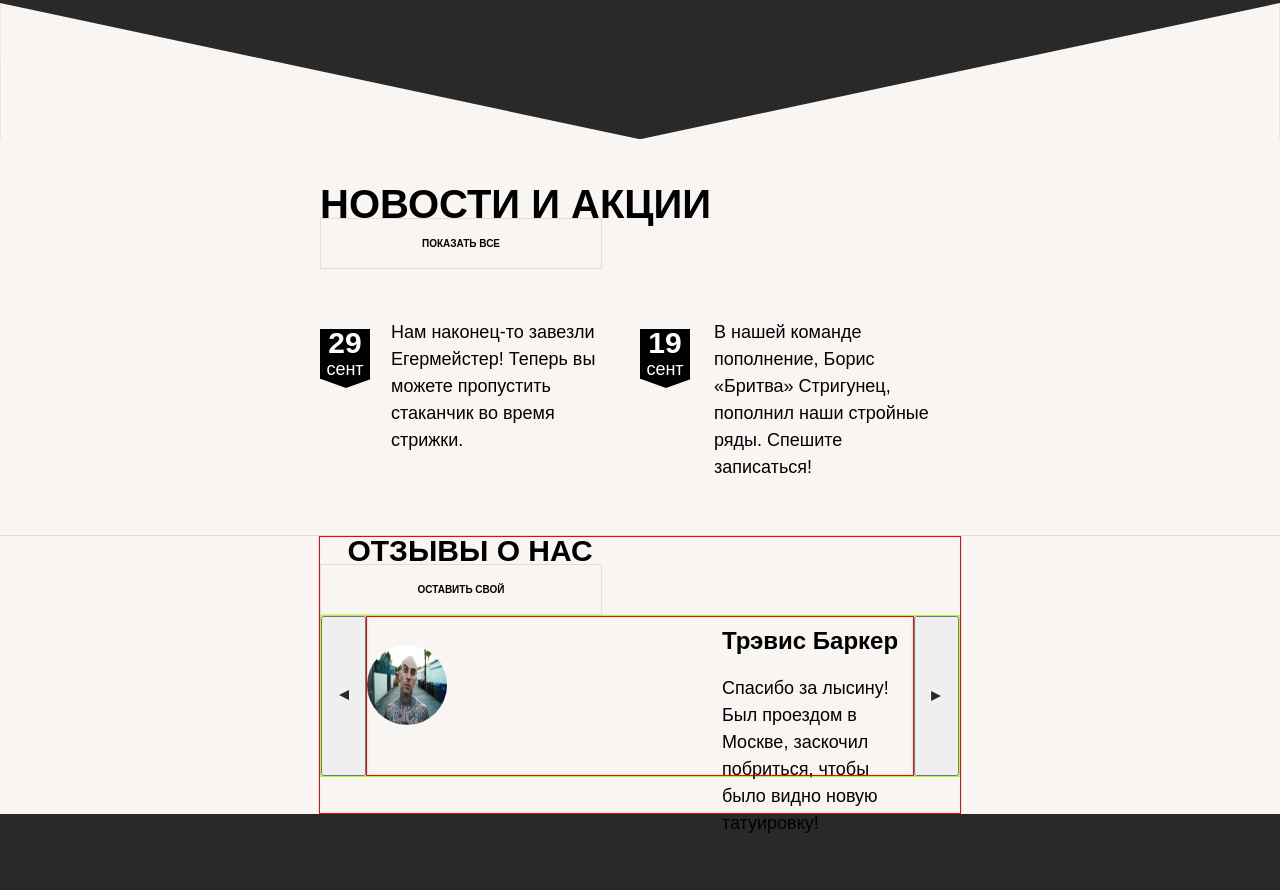
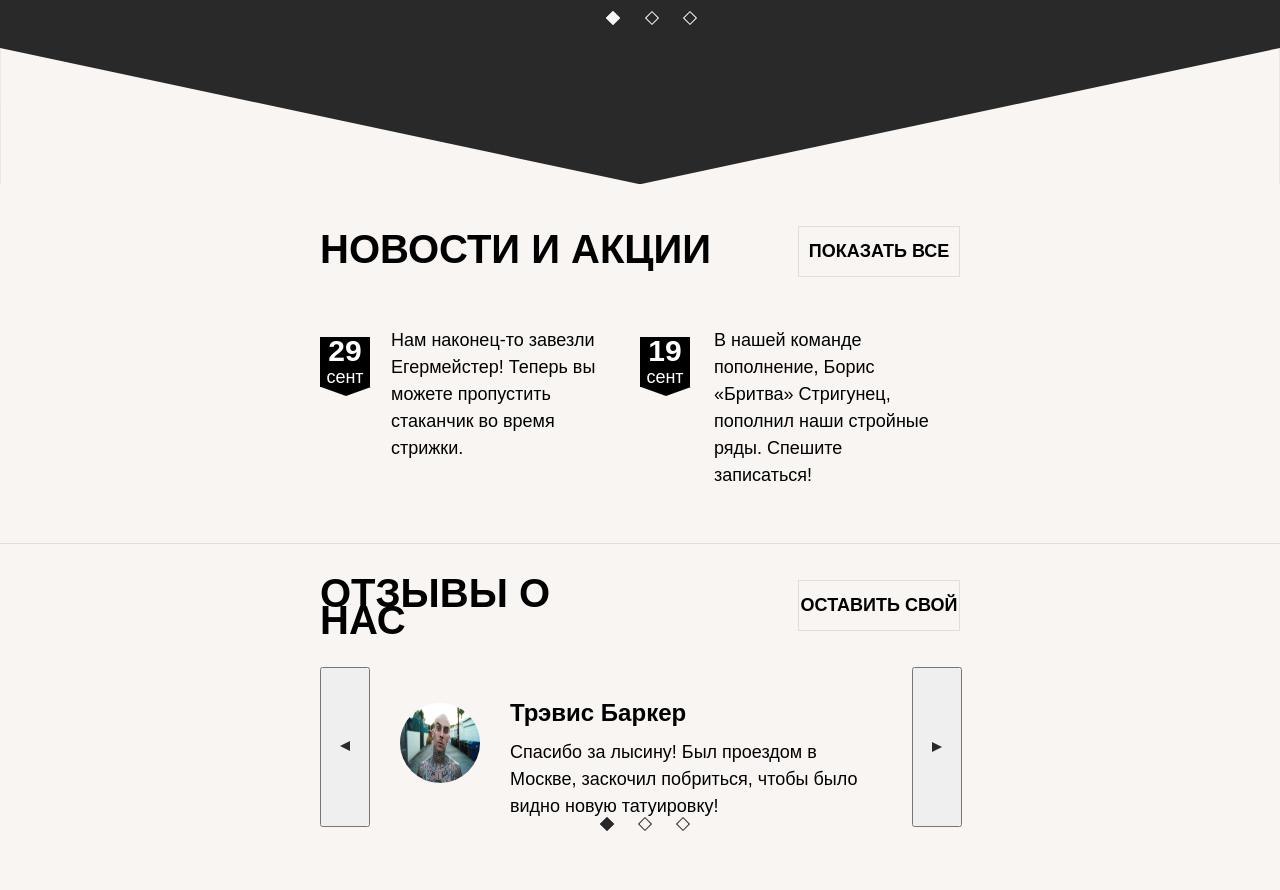
Before and after one commit to Alekored/B_shop, a website with bundled scripts: page src/pages/index.html in a window 1280 px wide. Shown: the part 1550-2440 px from the top of the page. Before the commit the page ends 2387 px from the top, so only its background shows below. Built offline with nearby package versions, Linux system fonts and the light colour scheme.

Commit message:
tablet_complete

```diff
--- a/src/assets/sass/blocks/index/advantages.scss
+++ b/src/assets/sass/blocks/index/advantages.scss
@@ -80,7 +80,7 @@
     font-size: 20px;
 }
 
-.slider__toggles{
+.advantages__toggles{
     // border:  0.5px solid purple;
     display: block;
     margin: 0 auto 14;
@@ -88,7 +88,7 @@
     user-select: none;
 
 }
-.slider__toggle{
+.advantages__toggle{
     padding: 0;
     margin-left: 23px;
     width: 10px;
@@ -123,7 +123,7 @@
 
 
     @media (min-width: $tablet-width) {
-        .slider__toggle{
+        .advantages__toggles{
             display: none;
         }
         .advantages{
--- a/src/assets/sass/blocks/index/footer.scss
+++ b/src/assets/sass/blocks/index/footer.scss
@@ -75,6 +75,10 @@ footer{
 //     // margin: auto;
 // }
 
+.social__pic{
+    padding-top: 37px;
+}
+
     .page-footer__copyright {
         text-align: center;
         // margin-bottom: 30px;
--- a/src/assets/sass/blocks/index/news.scss
+++ b/src/assets/sass/blocks/index/news.scss
@@ -179,6 +179,7 @@ justify-content: stretch;
 
 }
 .news__to-all{
+    width: 160px;
     margin-bottom: 50px;
     // margin: 0;
     // padding: 0;
--- a/src/assets/sass/blocks/index/reviews.scss
+++ b/src/assets/sass/blocks/index/reviews.scss
@@ -122,44 +122,81 @@ width: 191px;
 }
 .reviews__wrapper{
     display: flex;
-    flex-direction: column;
-    justify-content: space-between;
+    // flex-direction: column;
+    flex-wrap: wrap;
+    // justify-content: stretch;
     width: 640px;
     margin: 0 auto;
-    padding: 0;
-    border: 0.4px solid red;
+    padding-bottom: 71px;
+    padding-top:36px;
+    // border: 0.4px solid red;
 }
  .reviews__list{
      display: flex;
      height: 160px;
-     border: 0.4px solid greenyellow;
+    //  border: 0.4px solid greenyellow;
  }
    .reviews__title{
-    //    display: inline-block;
+       text-align: left;
        width: 300px;
-       margin: 0;
-       padding: 0;
-   }
-   .reviews__write{
+       font-size: 40px;
        margin: 0;
        padding: 0;
    }
 
+.title__wrapper{
+    display: flex;
+    flex-wrap: wrap;
+    justify-content: space-between;
+    width: 100%;
+
+}
+
    .reviews__item{
+       width: 542px;
        order: 2;
+       justify-content: left;
+       margin: 0;
+       padding: 0;
    }
+   .slider__item__wrapper{
+    width: 350px;
+    padding-top: 32px;
+    margin-left: 30px;
+
+   }
+   .reviews__author-picture{
+    margin-left: 30px;
+
+   }
+.reviews__write{
+    margin-bottom: 36px;
+}
+.button__rev{
+    font-size:18px;
+}
+
    .reviews__item img{
-
+       border-radius: 50%;
+       margin-top: 18px;
        height: 80px;
        width: 80px;
-       border-radius: 50%;
+
+   }
+   .reviews__author-name{
+       font-size: 24px;
+   }
+   .reviews__text{
+    padding-top: 10px;
+    margin: 0;
+    font-size: 18px;
+    line-height: 27px;
    }
    .reviews__item {
-       border: 0.4px solid red;
+    //    border: 0.4px solid red;
    }
-
    .reviews__prev{
-       order: 1;
+     order: 1;
        width: 50px;
    }
 
@@ -176,6 +213,63 @@ width: 191px;
         height: 10px;
         width: 10px;
     }
+    .reviews__toggles {
+
+        position: absolute;
+        // background-color: rgba($color: #4d4b4b, $alpha: 0.5);
+        // border:2px solid red;
+        // width: 126px;
+        height: 30px;
+        text-align: center;
+        margin-top: 229px;
+        margin-left:282px;
+
+        // display: block;
+        // margin: 0;
+        // padding: 0;
+        text-align: left;
+        user-select: none;
+    }
+    // .reviews__toggle{
+        // height: 10px;
+        // width: 10px;
+        // border: 1px solid red;
+        // // padding: 0;
+        // // margin-left: 23px;
+        // // width: 10px;
+        // // height: 10px;
+        // background-color: $bg-darkgrey;
+        // transform: rotate(45deg);
+        // border: 1px solid white;
+        // &:hover{
+        //     cursor:pointer;
+        // }
+    // }
+
+    .reviews__toggles .slider__toggle{
+        // background-color: red;
+        // border: 1px solid red;
+        // padding: 0;
+
+        width: 10px;
+        height: 10px;
+        margin: 0;
+        padding: 0;
+        background-color: $bg-lightgrey;
+        transform: rotate(45deg);
+        // border: 1px solid white;
+        &:not(:first-child){
+            margin-left:23px;
+        }
+        &:hover{
+            cursor:pointer;
+        }
+
+    }
+    .reviews__toggles .slider__toggle-active {
+        background-color: $bg-darkgrey;
+    }
+
 
 
 
--- a/src/assets/sass/blocks/index/site-list.scss
+++ b/src/assets/sass/blocks/index/site-list.scss
@@ -77,7 +77,7 @@
       padding: 0;
       padding-top: 25px;
       padding-bottom: 23px;
-      font-size: 12px;
+      font-size: 18px;
 
       background: none;
       border: none;
--- a/src/assets/sass/scaffolding.scss
+++ b/src/assets/sass/scaffolding.scss
@@ -53,7 +53,7 @@ body {
 
   .button{
     display: block;
-    width: 280px;
+    // width: 280px;
     padding: 11px 0px;
     text-decoration:none;
     color: black;
@@ -61,13 +61,13 @@ body {
     cursor: pointer;
     text-transform: uppercase;
     font-weight: bold;
-    font-size: 10px;
+    font-size: 18px;
 
     border: 1px solid $border;
   }
   .button__rev{
     // display: inline-block;
-    width: 280px;
+    width: 160px;
     padding: 11px 0px;
     text-decoration:none;
     color: black;
@@ -75,7 +75,7 @@ body {
     cursor: pointer;
     text-transform: uppercase;
     font-weight: bold;
-    font-size: 10px;
+    font-size: 18px;
 
     border: 1px solid $border;
   }
--- a/src/pages/index.html
+++ b/src/pages/index.html
@@ -175,19 +175,21 @@
 
         <section class="reviews">
           <div class="reviews__wrapper slider--reviews">
+            <div class="title__wrapper">
               <h2 class="reviews__title">Отзывы о нас</h2>
             <a class="reviews__write button__rev" href="#">Оставить свой</a>
+          </div>
             <div class="reviews__list  slider__list--reviews">
               <blockquote class="reviews__item  slider__item--reviews">
                 <p class="reviews__author-picture">
-                  <img class="reviews__author-image" src="../../src/assets/img/picture-travis.jpg" width="50" height="33" alt="Фото Трэвиса Баркера">
+                  <img class="reviews__author-image" src="../../src/assets/img/picture-travis.jpg" width="55" height="33" alt="Фото Трэвиса Баркера">
                 </p>
             <div class="slider__item__wrapper">
                 <cite class="reviews__author-name">Трэвис Баркер</cite>
                 <p class="reviews__text">Спасибо за лысину! Был проездом в Москве, заскочил побриться, чтобы было видно новую татуировку!</p>
               </div>
               </blockquote>
-              <!-- <blockquote class="reviews__item  slider__item">
+              <!-- <blockquote class="raeviews__item  slider__item">
                 <p class="reviews__author-picture">
                   <img class="reviews__author-image" src="" width="50" height="33" alt="Фото Джона Смита">
                 </p>
@@ -218,6 +220,7 @@
                   </svg>
               </button>
             </div>
+
             <p class="reviews__toggles slider__toggles">
               <button class="slider__toggle slider__toggle-active" type="button"></button>
               <button class="slider__toggle" type="button"></button>
@@ -237,7 +240,7 @@
         </section>
       </main>
 
-      <!-- <footer class="page-footer">
+      <footer class="page-footer">
         <div class="page-footer__wrapper">
           <div class="page-footer__contacts contacts">
             <b class="contacts__title">Барбершоп «Бородинский»</b>
@@ -277,7 +280,7 @@
             <a class="button copyright__link" href="#">HTML Academy</a>
           </div>
         </div>
-      </footer> -->
+      </footer>
 
 
 
```
Also changed, not shown: dist/index.html, dist/index.js, 5 other files. Lines whose indentation alone changed are shown as unchanged.
